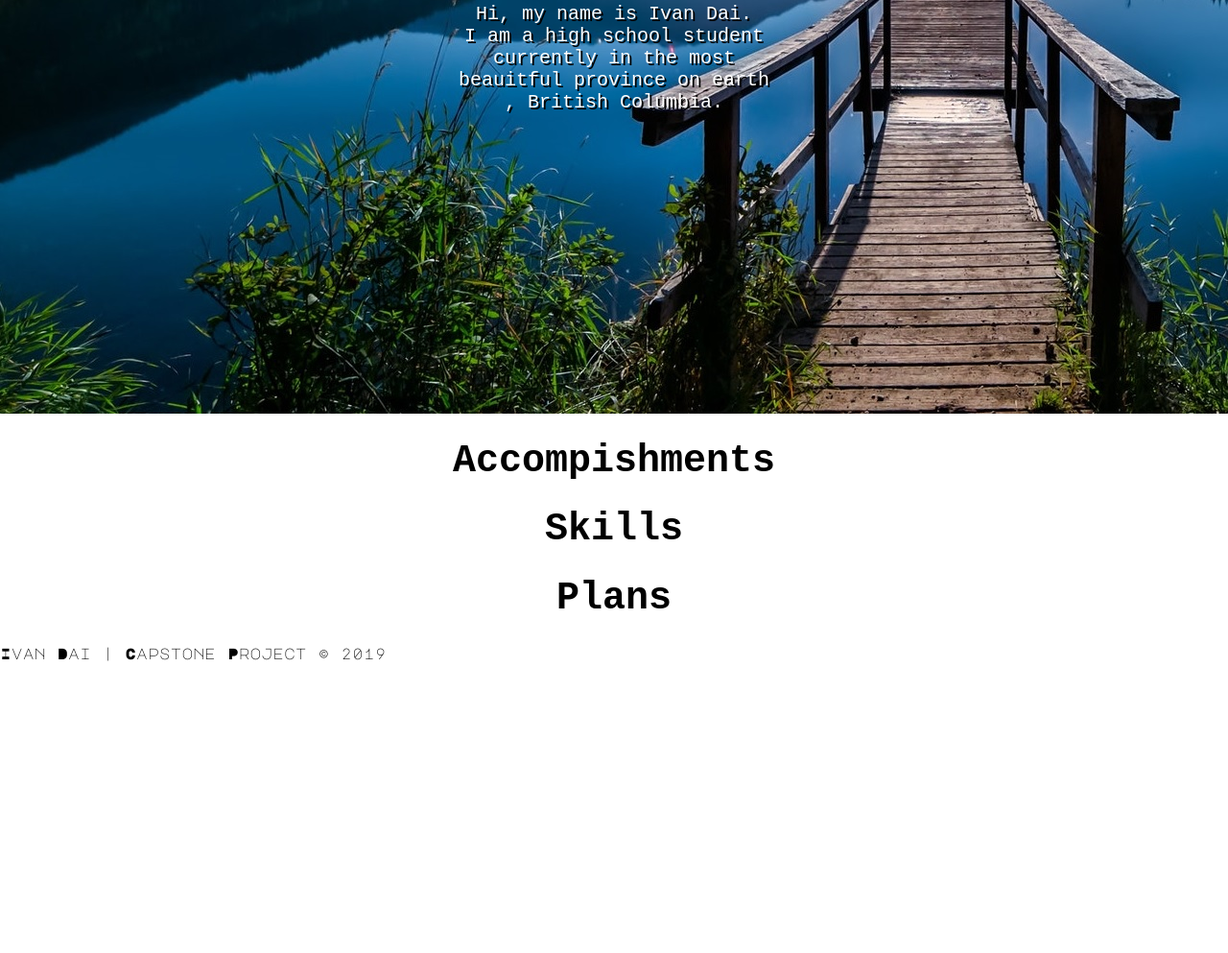
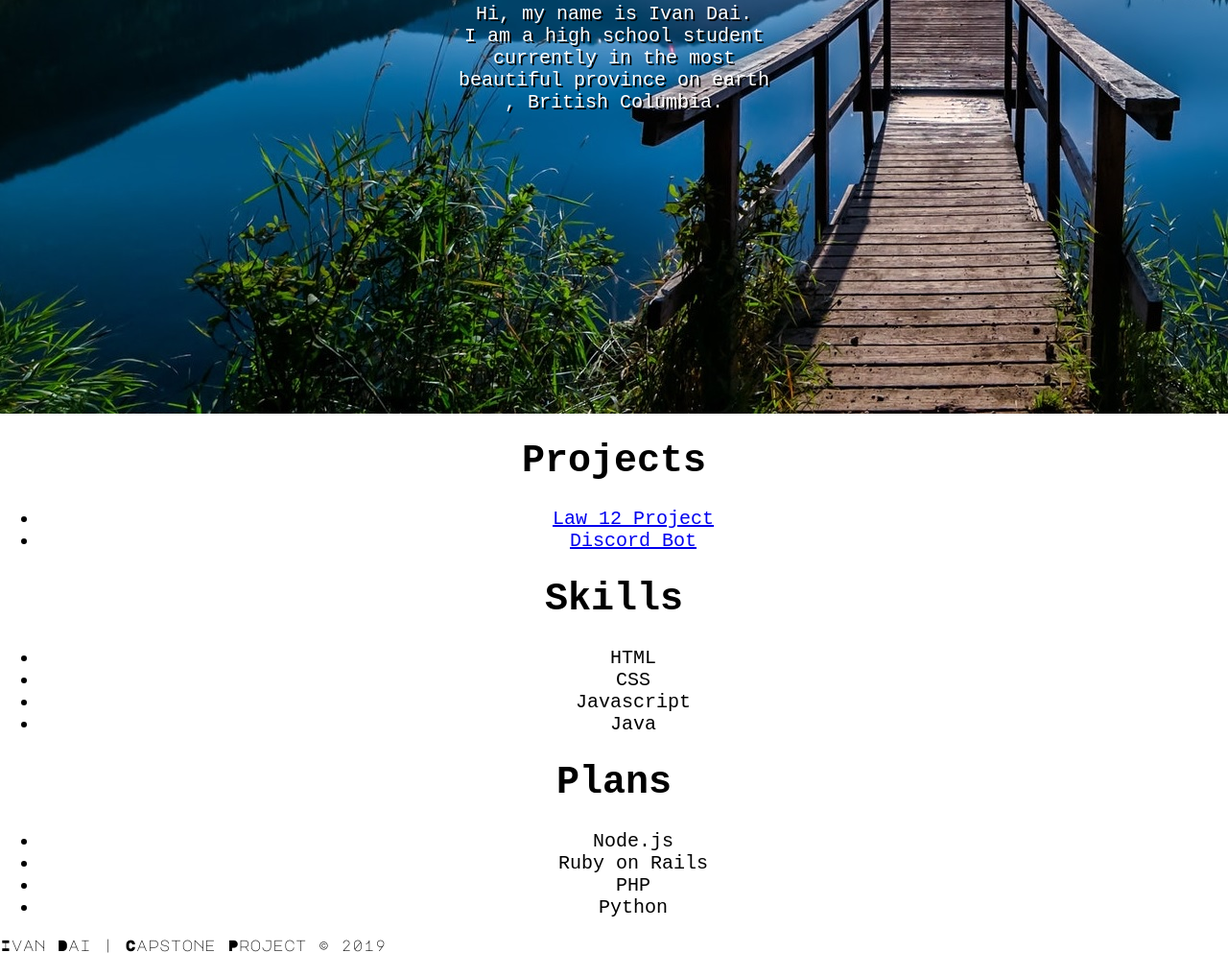
Before and after one commit to IvanDaiCHN/Old-Capstone-Website, a plain HTML site: page index.html in a window 1280 px wide. Shown: the part 456-1449 px from the top of the page at 96% size. Before the commit the page ends 1145 px from the top, so only its background shows below. Drawn offline with Linux system fonts and the light colour scheme; a web font is replaced by a local one.

Commit message:
Update index.html

```diff
--- a/index.html
+++ b/index.html
@@ -27,12 +27,28 @@
 			<p>Hi, my name is Ivan Dai.<br>
 				I am a high school student <br>
 				currently in the most <br>
-				beauitful province on earth<br>
+				beautiful province on earth<br>
 				, British Columbia.</p>
 		</div>
-		<h1>Accompishments</h1>
+		<h1>Projects</h1>
+			<ul>
+				<li><a href="#">Law 12 Project</a></li>
+				<li><a href="#">Discord Bot</a></li>
+			</ul>
 		<h1>Skills</h1>
+			<ul>
+				<li>HTML</li>
+				<li>CSS</li>
+				<li>Javascript</li>
+				<li>Java</li>
+			</ul>
 		<h1>Plans</h1>
+			<ul>
+				<li>Node.js</li>
+				<li>Ruby on Rails</li>
+				<li>PHP</li>
+				<li>Python</li>
+			</ul>
 	</div>
 	<footer>
 		Ivan Dai | Capstone Project © 2019
```
